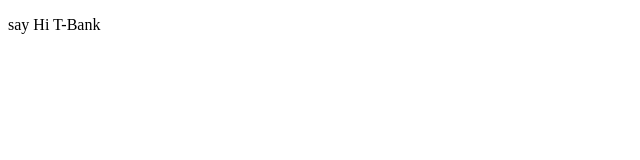
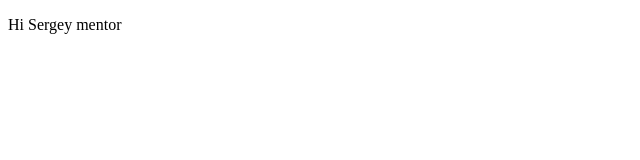
Before and after one commit to gitArt57/gitArt57.github.io, a plain HTML site: page index.html in a window 1280 px wide. Shown: the full height of the page, 0-640 px from the left. Drawn offline with Linux system fonts and the light colour scheme.

Commit message:
third commit

```diff
--- a/index.html
+++ b/index.html
@@ -2,9 +2,9 @@
 <html lang="en">
 <head>
     <meta charset="UTF-8">
-    <title>Title</title>
+    <title>GitHub page</title>
 </head>
 <body>
-<p> say Hi T-Bank</p>
+<p> Hi Sergey mentor</p>
 </body>
 </html>
```
